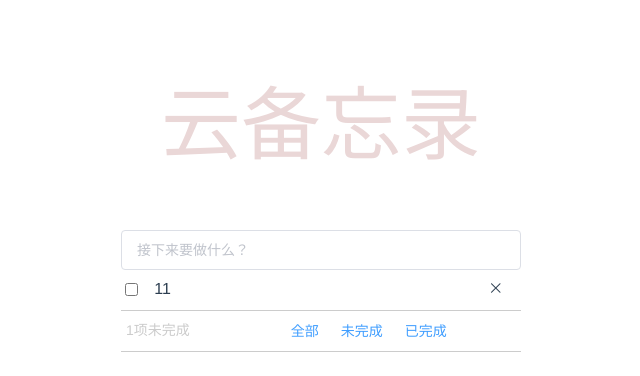
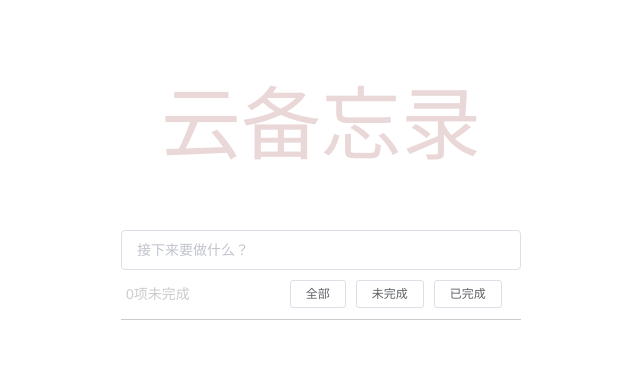
Before and after one commit to AshinOAOA/todoList, a Vue app in the folder td01/: page / in a window 1280 px wide. Shown: the top 376 px of the page, without its empty margins (319-959 px from the left). Built offline with nearby package versions, Linux system fonts and the light colour scheme.

Commit message:
样式优化

```diff
--- a/td01/src/components/todoBody.vue
+++ b/td01/src/components/todoBody.vue
@@ -1,18 +1,16 @@
 <template>
   <div>
-    <div
-      class="body"
-      v-for="(item,index) in List"
-      :key="index"
-    >
-      <el-row>
-        <el-col :span="2"><input
+    <div class="body" v-for="(item,index) in List" :key="index" v-show="item.content!=''">
+       <el-row>
+        <el-col :span="2">
+          <el-checkbox v-model="item.done" @change="changeinp"></el-checkbox>
+          <!-- <input
             type="checkbox"
             name=""
             id=""
             v-model="item.done"
-            @change="changeinp"
-          ></el-col>
+            @change="changeinp"> -->
+        </el-col>
         <el-col :span="20">
           <div :class="{complete:item.done ==true}">{{item.content}}</div>
         </el-col>
@@ -24,6 +22,7 @@
         </el-col>
       </el-row>
       <span class="time">{{item.creat_at}}</span>
+
     </div>
   </div>
 
--- a/td01/src/components/todoFooter.vue
+++ b/td01/src/components/todoFooter.vue
@@ -1,16 +1,17 @@
 <template>
   <div>
     <div class="footer">
-      <div class="num">{{shengyu}}项未完成</div>
+       <!-- TODO  无法设置v-if -->
+      <div class="num">{{shengyu-1}}项未完成</div>
       <div class="footer-item">
         <div class="text">
-          <el-button type="text" @click="this.query.type = type.all">全部</el-button>
+          <el-button size="mini" @click="this.query.type = type.all">全部</el-button>
         </div>
         <div class="text">
-          <el-button type="text"  @click="this.query.type = type.unFinish">未完成</el-button>
+          <el-button size="mini" @click="this.query.type = type.unFinish">未完成</el-button>
         </div>
         <div class="text">
-          <el-button type="text"  @click="this.query.type = type.finish">已完成</el-button>
+          <el-button size="mini"  @click="this.query.type = type.finish">已完成</el-button>
         </div>
       </div>
     </div>
@@ -57,14 +58,15 @@ export default {
     font-size: 14px;
     color: #ccc;
     margin-right: 100px;
-    line-height: 39px;
+    line-height: 49px;
   }
   .footer-item {
     display: flex;
     .text {
       font-size: 14px;
       color: #ccc;
-      margin-right: 20px;
+      margin-right: 10px;
+      padding: 10px 0;
     }
   }
 }
--- a/td01/src/components/todoHeader.vue
+++ b/td01/src/components/todoHeader.vue
@@ -39,7 +39,7 @@ export default {
       name: "",
       list: [
         {
-          content: "11",
+          content: "",
           done: false,
           creat_at:""
         }
```
